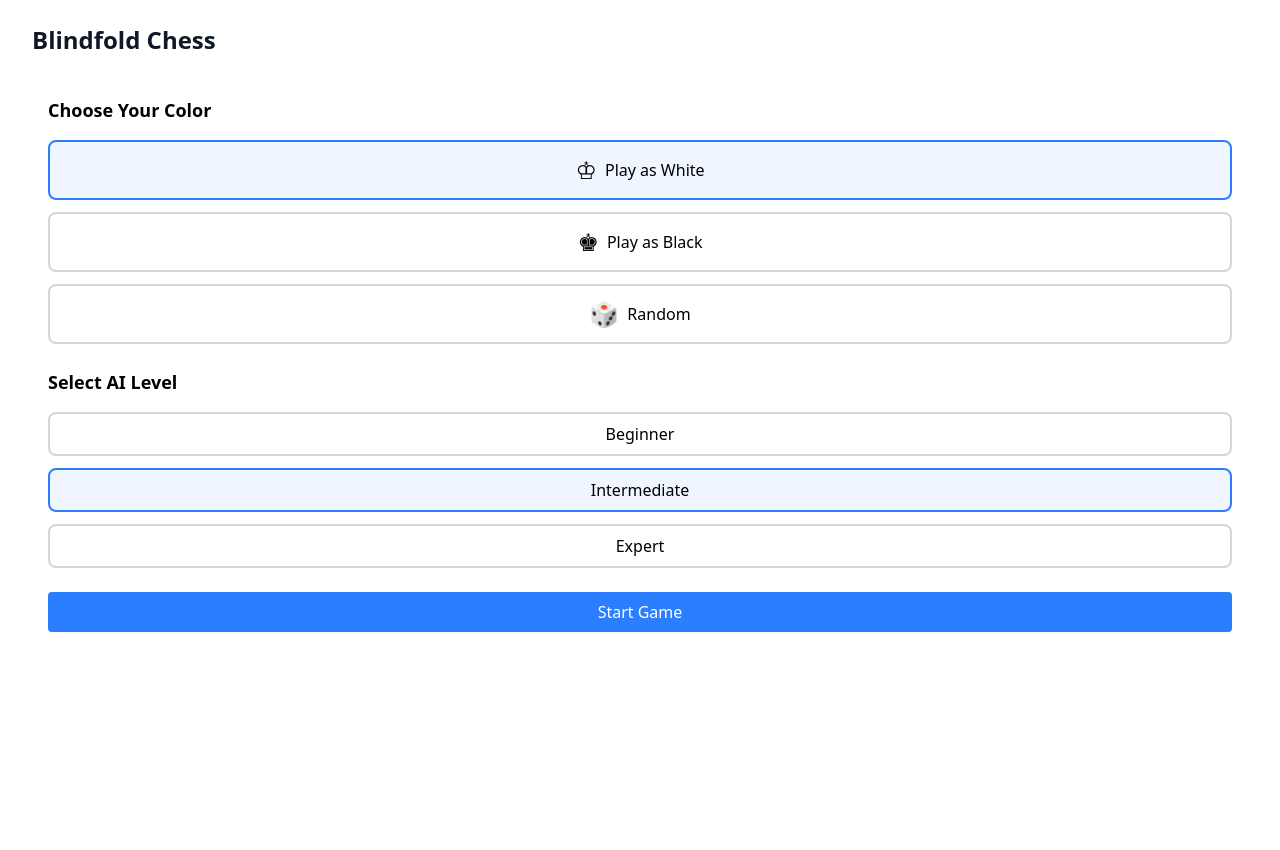
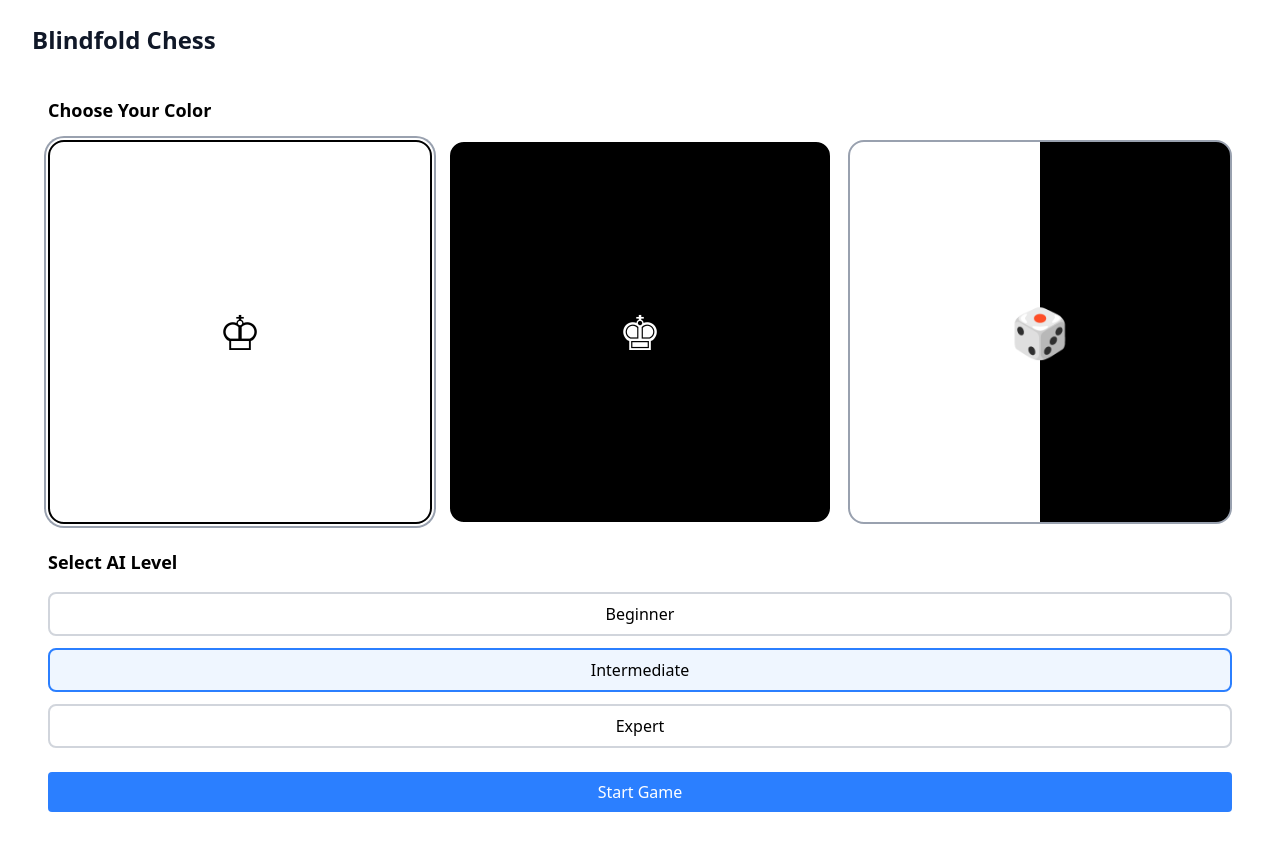
Before and after one commit to checkmate-works/blindfold-chess-deprecated, a React (Vite) app: page /game/setup in a window 1280 px wide. Shown: the top 850 px of the page. Before the commit the page ends 800 px from the top, so only its background shows below. Built offline with nearby package versions, Linux system fonts and the light colour scheme.

Commit message:
Fix the color selector

```diff
--- /dev/null
+++ b/src/features/game/components/color-option.tsx
@@ -0,0 +1,43 @@
+import { PlayerColor } from "@/types";
+import clsx from "clsx";
+
+type ColorOptionProps = {
+  color: PlayerColor;
+  selected?: boolean;
+  onClick?: () => void;
+};
+
+const iconMap: Record<PlayerColor, string> = {
+  white: "♔",
+  black: "♚",
+  random: "🎲",
+};
+
+export const ColorOption = ({ color, selected, onClick }: ColorOptionProps) => {
+  const baseClasses =
+    "w-full aspect-square rounded-2xl flex flex-col items-center justify-center space-y-1 font-medium transition-all overflow-hidden border-2";
+
+  const colorClasses = clsx({
+    "bg-white text-black border-black": color === "white",
+    "bg-black text-white border-white": color === "black",
+    "bg-[linear-gradient(to_right,white_50%,black_50%)] text-black border-gray-400":
+      color === "random",
+  });
+
+  const ringColor = clsx({
+    "ring-2 ring-gray-400 ring-offset-2": color === "white" && selected,
+    "ring-2 ring-gray-200 ring-offset-2": color === "black" && selected,
+    "ring-2 ring-gray-300 ring-offset-2": color === "random" && selected,
+  });
+
+  return (
+    <button
+      onClick={onClick}
+      className={clsx(baseClasses, colorClasses, ringColor, {
+        "hover:opacity-90": !selected,
+      })}
+    >
+      <span className="text-5xl leading-none">{iconMap[color]}</span>
+    </button>
+  );
+};
--- a/src/features/game/components/color-selector.tsx
+++ b/src/features/game/components/color-selector.tsx
@@ -1,4 +1,5 @@
 import { PlayerColor } from "@/types";
+import { ColorOption } from "./color-option";
 
 type ColorSelectorProps = {
   selectedColor: PlayerColor;
@@ -12,45 +13,15 @@ export const ColorSelector = ({
   return (
     <div className="space-y-4">
       <h3 className="font-semibold text-lg">Choose Your Color</h3>
-      <div className="grid grid-cols-1 gap-3">
-        <button
-          onClick={() => onColorSelect("white")}
-          className={`py-3 px-6 border-2 rounded-lg flex items-center justify-center space-x-2 transition-colors
-            ${
-              selectedColor === "white"
-                ? "border-blue-500 bg-blue-50"
-                : "border-gray-300 hover:bg-gray-50"
-            }`}
-        >
-          <span className="text-2xl">♔</span>
-          <span>Play as White</span>
-        </button>
-
-        <button
-          onClick={() => onColorSelect("black")}
-          className={`py-3 px-6 border-2 rounded-lg flex items-center justify-center space-x-2 transition-colors
-            ${
-              selectedColor === "black"
-                ? "border-blue-500 bg-blue-50"
-                : "border-gray-300 hover:bg-gray-50"
-            }`}
-        >
-          <span className="text-2xl">♚</span>
-          <span>Play as Black</span>
-        </button>
-
-        <button
-          onClick={() => onColorSelect("random")}
-          className={`py-3 px-6 border-2 rounded-lg flex items-center justify-center space-x-2 transition-colors
-            ${
-              selectedColor === "random"
-                ? "border-blue-500 bg-blue-50"
-                : "border-gray-300 hover:bg-gray-50"
-            }`}
-        >
-          <span className="text-2xl">🎲</span>
-          <span>Random</span>
-        </button>
+      <div className="grid grid-cols-3 gap-4">
+        {(["white", "black", "random"] as PlayerColor[]).map((color) => (
+          <ColorOption
+            key={color}
+            color={color}
+            selected={selectedColor === color}
+            onClick={() => onColorSelect(color)}
+          />
+        ))}
       </div>
     </div>
   );
```
